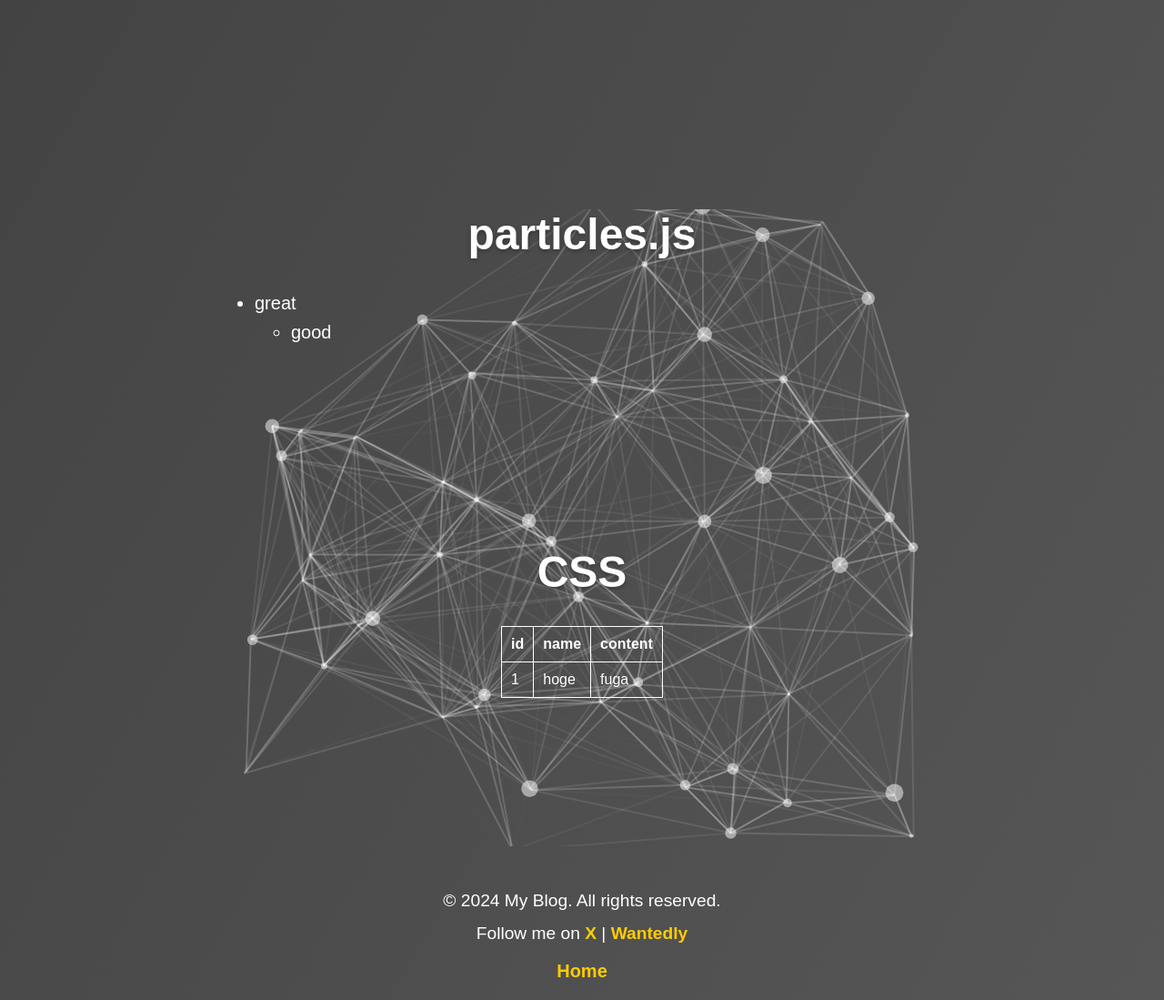
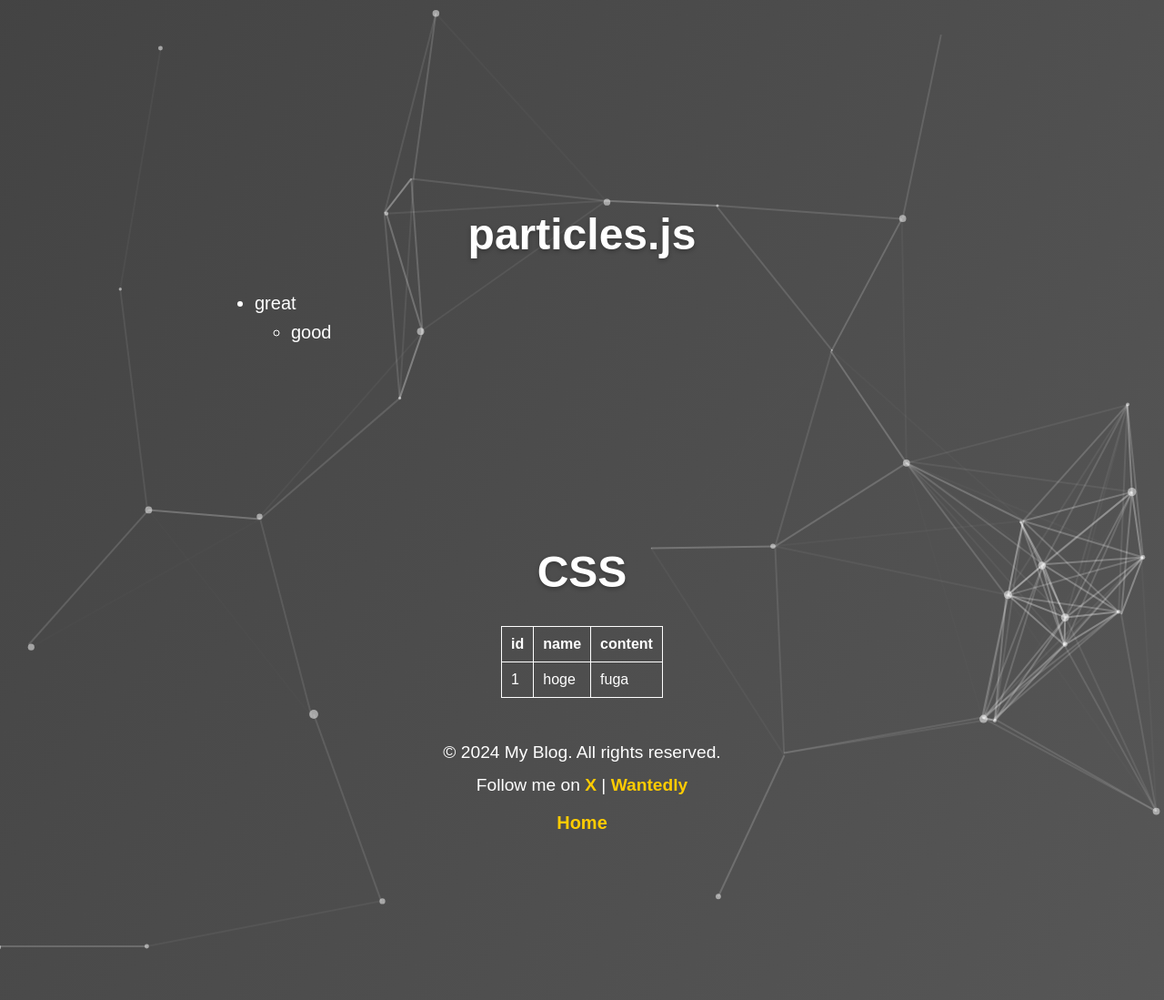
Before and after one commit to 0Cuopen/0cuopen.github.io, a Jekyll site: the page built from particles.md, in a window 1280 px wide. Shown: the whole page at 91% size. Built offline with Jekyll 4.4.1, drawn with Linux system fonts in a browser that asks for light colours.

Commit message:
test particles.js

```diff
--- a/_layouts/particles.html
+++ b/_layouts/particles.html
@@ -14,13 +14,6 @@
     <meta name="twitter:url" content="{{ page.url }}">
     <title>{{ page.title }}</title>
     <link rel="stylesheet" href='../assets/css/style.css'>
-    <style>
-        .particles-wrapper {
-            width: 100%;
-            height: 700px;
-            position: relative;
-        }
-    </style>
 </head>
 <body>
     <header>
@@ -28,10 +21,8 @@
         <script src="../javascript/app.js"></script>
     </header>
     <main>
-        <div class="particles-wrapper">
-            <div id="particles-js"></div>
-            {{ content }}
-        </div>
+        <div id="particles-js"></div>
+        {{ content }}
     </main>
 
     <footer class="blog-footer">
--- a/javascript/particles.json
+++ b/javascript/particles.json
@@ -1,7 +1,7 @@
 {
   "particles": {
     "number": {
-      "value": 80,
+      "value": 20,
       "density": {
         "enable": true,
         "value_area": 800
@@ -17,7 +17,7 @@
         "color": "#000000"
       },
       "polygon": {
-        "nb_sides": 5
+        "nb_sides": 4
       },
       "image": {
         "src": "img/github.svg",
@@ -30,13 +30,13 @@
       "random": false,
       "anim": {
         "enable": false,
-        "speed": 1,
+        "speed": 0.5,
         "opacity_min": 0.1,
         "sync": false
       }
     },
     "size": {
-      "value": 10,
+      "value": 5,
       "random": true,
       "anim": {
         "enable": false,
```
